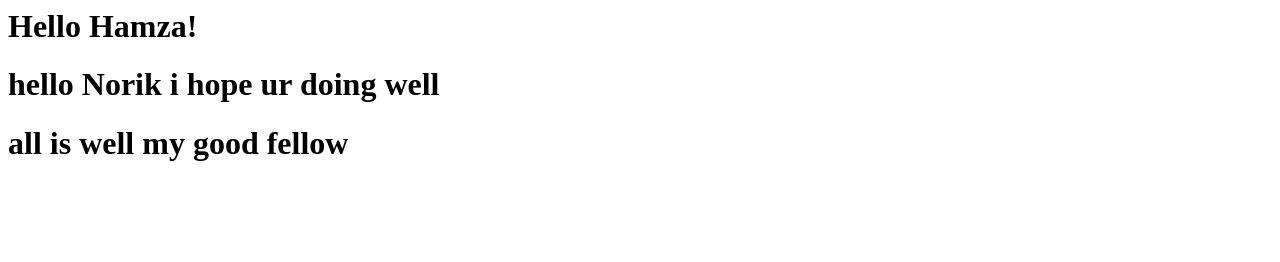
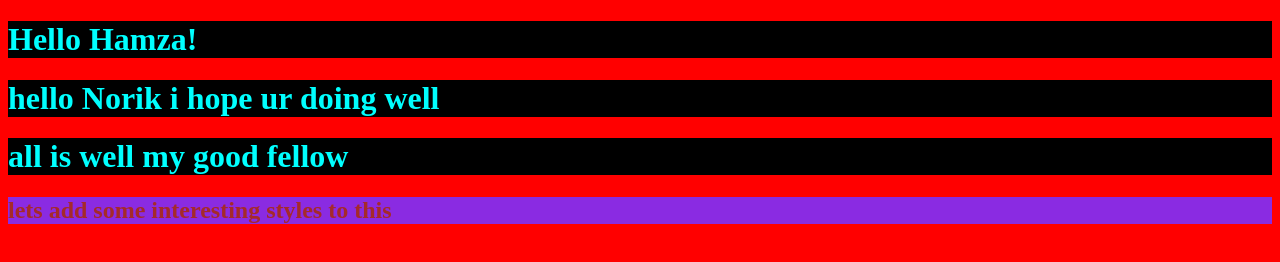
Before and after one commit to NoroAxper/introductions, a plain HTML site: page index.html in a window 1280 px wide. Drawn offline with Linux system fonts and the light colour scheme.

Commit message:
added some styles to this

```diff
--- /dev/null
+++ b/index.css
@@ -0,0 +1,11 @@
+* {
+   background-color: red;
+}
+h1 {
+color: aqua;
+background-color: black;
+}
+h2 {
+    color: brown;
+    background-color: blueviolet;
+}
--- a/index.html
+++ b/index.html
@@ -1,3 +1,16 @@
-<h1>Hello Hamza!</h1>
-<h1> hello Norik i hope ur doing well</h1>
-<h1>all is well my good fellow</h1>
+<!DOCTYPE html>
+<html lang="en">
+<head>
+    <meta charset="UTF-8">
+    <meta http-equiv="X-UA-Compatible" content="IE=edge">
+    <meta name="viewport" content="width=device-width, initial-scale=1.0">
+    <link rel="stylesheet" href="index.css">
+    <title>Document</title>
+</head>
+<body>
+    <h1>Hello Hamza!</h1>
+    <h1> hello Norik i hope ur doing well</h1>
+    <h1>all is well my good fellow</h1>
+    <h2>lets add some interesting styles to this</h2>
+</body>
+</html>
```
